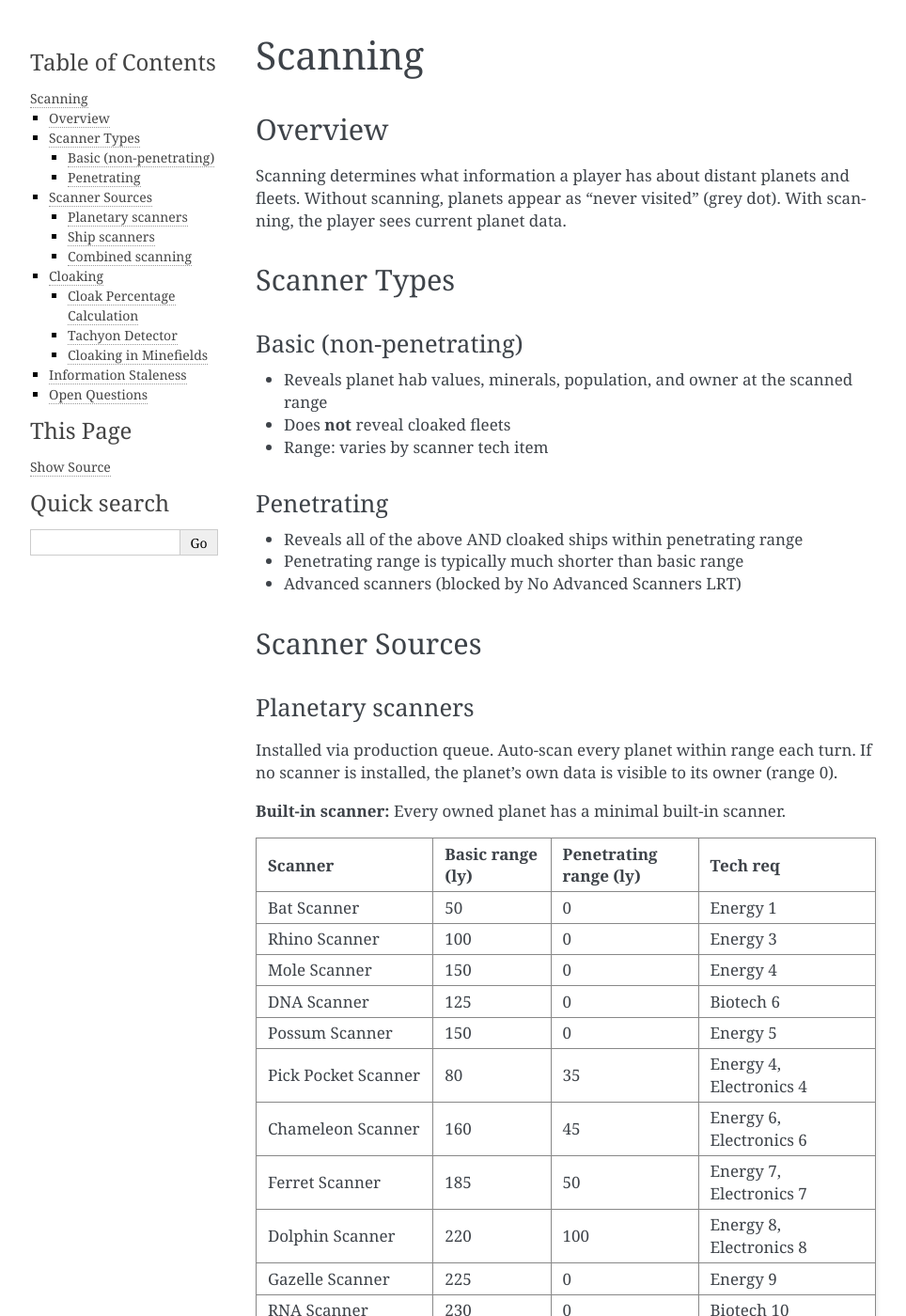
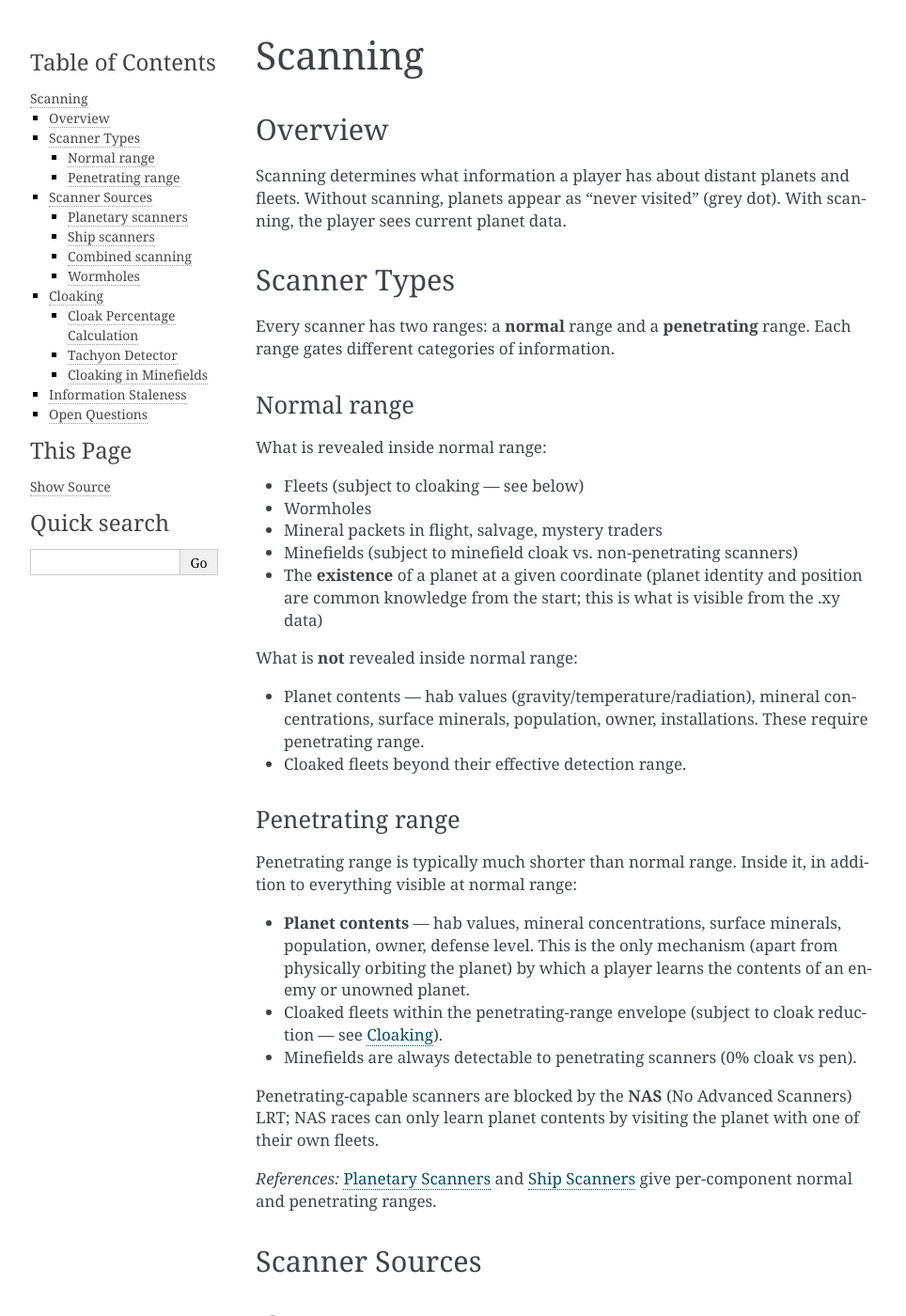
Before and after one commit to szarta/stars-reborn-design, a Sphinx documentation site: the page built from docs/mechanics/scanning.rst, in a window 1280 px wide and 1400 px high. Shown: the whole window at 94% size, without its empty margins (148-1112 px from the left). Built offline with Sphinx 7.4.7, drawn with Linux system fonts in a browser that asks for light colours; some of the changed text lies outside the part shown.

Commit message:
doc: per-player visibility model — wormholes, scanner corrections
Adds the contract that the engine's player-view derivation will enforce:

- New mechanics/wormholes.rst: position visibility gated by basic scanner
  range (any source); endpoint linkage learned only by traversal and sticky
  thereafter; DiscoverableWormholeData record shape.

- Corrects mechanics/scanning.rst: normal scanner range reveals fleets,
  wormholes, packets, salvage, minefields — NOT planet contents. Planet
  contents (hab values, mineral concentrations, surface minerals,
  population, owner, defenses) require **penetrating** range. Aligns with
  authoritative refs in planetary_tech.rst and components.rst. NAS races
  cannot remote-scan planet contents at all.

- Adds explicit three-state model for DiscoverablePlanetData:
  never-observed (fields absent) / observed-stale (last-snapshot values +
  years_since_last_scan) / currently-pen-scanned (current values). Names
  the engine's GameState → PlayerView choke point as the leak boundary.

- turn_resolution.rst Phase 2: jiggle visibility is per-player and follows
  the same stale/fresh model as planet contents.

- mechanics/index.rst: registers the new wormholes doc.

Co-Authored-By: Claude Opus 4.7 (1M context) <noreply@anthropic.com>

```diff
--- a/docs/mechanics/index.rst
+++ b/docs/mechanics/index.rst
@@ -38,6 +38,9 @@ from |original|. These documents are the implementation contracts for the engine
    * - Scanning
      - :doc:`scanning`
      - Partial
+   * - Wormholes
+     - :doc:`wormholes`
+     - Partial
    * - Ship design
      - :doc:`ship_design`
      - Partial
@@ -67,6 +70,7 @@ from |original|. These documents are the implementation contracts for the engine
    fleet_movement
    combat
    scanning
+   wormholes
    ship_design
    starbase_design
    technology_tree
--- a/docs/mechanics/scanning.rst
+++ b/docs/mechanics/scanning.rst
@@ -11,19 +11,49 @@ scanning, the player sees current planet data.
 Scanner Types
 -------------
 
-Basic (non-penetrating)
-~~~~~~~~~~~~~~~~~~~~~~~~
+Every scanner has two ranges: a **normal** range and a **penetrating** range.
+Each range gates different categories of information.
 
-- Reveals planet hab values, minerals, population, and owner at the scanned range
-- Does **not** reveal cloaked fleets
-- Range: varies by scanner tech item
+Normal range
+~~~~~~~~~~~~
 
-Penetrating
-~~~~~~~~~~~
+What is revealed inside normal range:
 
-- Reveals all of the above AND cloaked ships within penetrating range
-- Penetrating range is typically much shorter than basic range
-- Advanced scanners (blocked by No Advanced Scanners LRT)
+- Fleets (subject to cloaking — see below)
+- Wormholes
+- Mineral packets in flight, salvage, mystery traders
+- Minefields (subject to minefield cloak vs. non-penetrating scanners)
+- The **existence** of a planet at a given coordinate (planet identity and
+  position are common knowledge from the start; this is what is visible from
+  the .xy data)
+
+What is **not** revealed inside normal range:
+
+- Planet contents — hab values (gravity/temperature/radiation), mineral
+  concentrations, surface minerals, population, owner, installations.
+  These require penetrating range.
+- Cloaked fleets beyond their effective detection range.
+
+Penetrating range
+~~~~~~~~~~~~~~~~~
+
+Penetrating range is typically much shorter than normal range. Inside it,
+in addition to everything visible at normal range:
+
+- **Planet contents** — hab values, mineral concentrations, surface minerals,
+  population, owner, defense level. This is the only mechanism (apart from
+  physically orbiting the planet) by which a player learns the contents of an
+  enemy or unowned planet.
+- Cloaked fleets within the penetrating-range envelope (subject to cloak
+  reduction — see :ref:`cloaking-section`).
+- Minefields are always detectable to penetrating scanners (0% cloak vs pen).
+
+Penetrating-capable scanners are blocked by the **NAS** (No Advanced
+Scanners) LRT; NAS races can only learn planet contents by visiting the
+planet with one of their own fleets.
+
+*References:* :ref:`planetary-scanners-ref` and :ref:`ship-scanners-ref` give
+per-component normal and penetrating ranges.
 
 Scanner Sources
 ---------------
@@ -123,6 +153,17 @@ Combined scanning
 A player's total scan coverage is the union of all planetary scanner circles
 and fleet scanner circles. Any planet within any scan circle is revealed.
 
+Wormholes
+~~~~~~~~~
+
+Wormhole positions are revealed by **basic** scanner range from any source
+(planetary or fleet); penetrating range is not required. Knowing a wormhole's
+position is not the same as knowing where it leads — endpoint linkage is
+gated on physical traversal. See :doc:`wormholes` for the full visibility
+contract and the per-player intel record shape.
+
+.. _cloaking-section:
+
 Cloaking
 --------
 
@@ -212,11 +253,37 @@ Against non-penetrating scanners: minefields have **82% cloak**.
 Information Staleness
 ---------------------
 
-When a scanner is no longer covering a planet:
+A player's view of a planet is in exactly one of three states:
 
-- The planet data freezes at the last observed state
-- ``years_since`` increments each turn it is not scanned
-- Value of ``NeverSeenPlanet`` (−1) means the planet has never been scanned
+1. **Never observed** — the player has never had a penetrating scanner on
+   the planet and has never visited it. Planet contents are entirely
+   unknown; identity (id, name, position) is still visible from the .xy
+   data, but every contents field on ``DiscoverablePlanetData`` is absent
+   (not zero, not null — literally not present).
+
+2. **Observed before, not currently in penetrating-scan range** — the
+   player has seen the planet at some prior turn. The contents fields
+   hold the values **as they were at last observation**. Ground truth may
+   have drifted since (terraforming changes hab; mining decays
+   concentrations; population grows or declines), but the player's view
+   is frozen until they re-scan. ``years_since_last_scan`` increments
+   each turn the planet is not in penetrating-scan coverage.
+
+3. **Currently in penetrating-scan range** — the contents fields hold
+   the **current** ground-truth values, and ``years_since_last_scan = 0``.
+
+Fields that follow this three-state rule on ``DiscoverablePlanetData``:
+hab values (gravity, temperature, radiation), the three mineral
+concentrations, the three surface mineral amounts, population, owner,
+factories, mines, defense level, starbase presence/design.
+
+Identity fields (id, name, position) are always present — they come from
+the shared .xy data and never need scanning.
+
+The original game uses ``NeverSeenPlanet`` (−1) as a sentinel for
+``years_since_last_scan`` when the planet has never been observed; the
+clone uses field absence instead, consistent with the
+:ref:`architecture-discoverable-data` model.
 
 Open Questions
 --------------
@@ -229,4 +296,6 @@ Open Questions
 
 .. todo:: Pick Pocket Scanner (SS PRT ability) — steal technology mechanic
 
-.. todo:: Exactly what data is revealed at basic vs. penetrating range
+.. todo:: Whether non-penetrating scans of a planet refresh ``years_since_last_scan``
+   at all, or only penetrating-range scans count as "observation". Original-game
+   oracle test needed.
--- a/docs/mechanics/turn_resolution.rst
+++ b/docs/mechanics/turn_resolution.rst
@@ -42,7 +42,10 @@ Sequence
   chasing an MT or packet update their waypoints to the new location.
 
   **Sub-step:** Wormhole endpoints jiggle/degrade/shift (after packets, before
-  fleet movement).
+  fleet movement). The new position is visible to a player only if the wormhole
+  is inside that player's basic scanner coverage this turn; otherwise the
+  player retains the last observed position as stale intel until the wormhole
+  is re-acquired. See :doc:`wormholes` for the full visibility model.
 
 **Phase 3 — Fleet movement**
 
```
Also changed, not shown: docs/architecture.rst (+40 -2 lines), docs/mechanics/wormholes.rst (added, +99 -0 lines).
